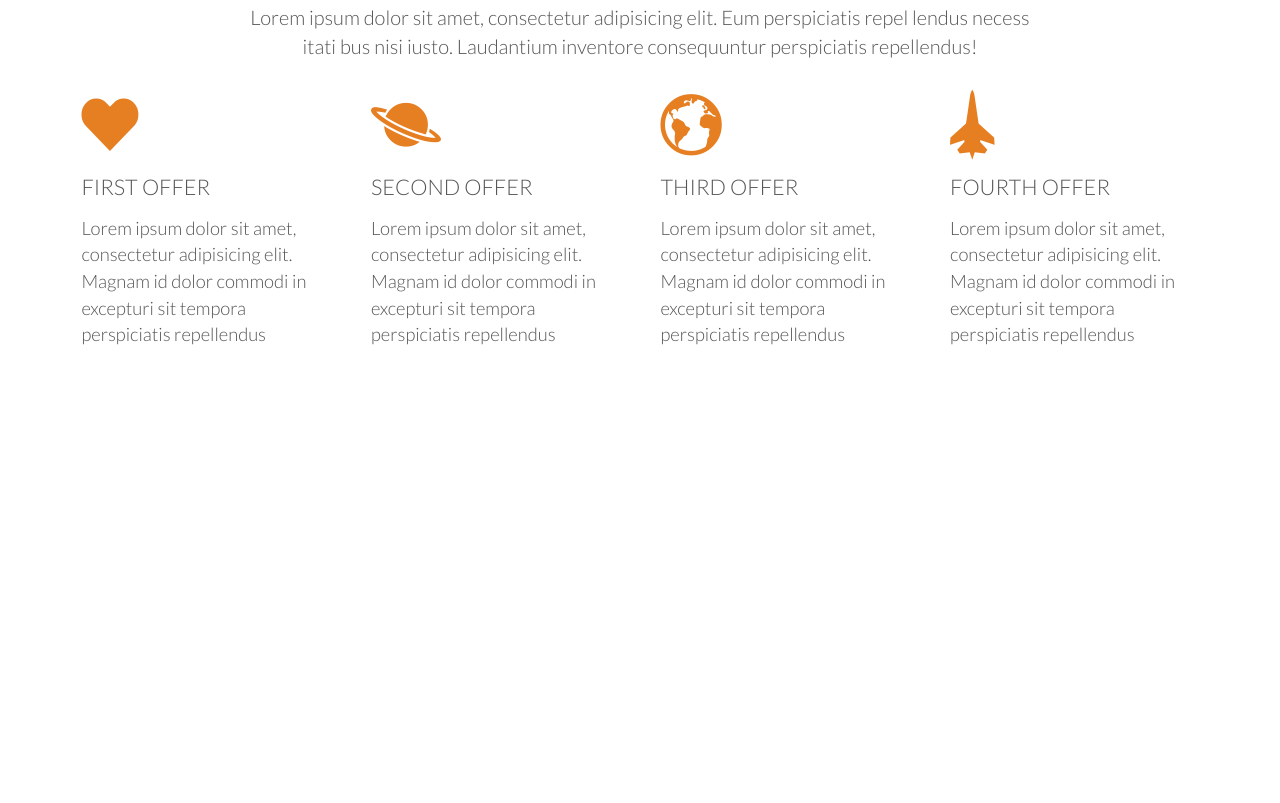
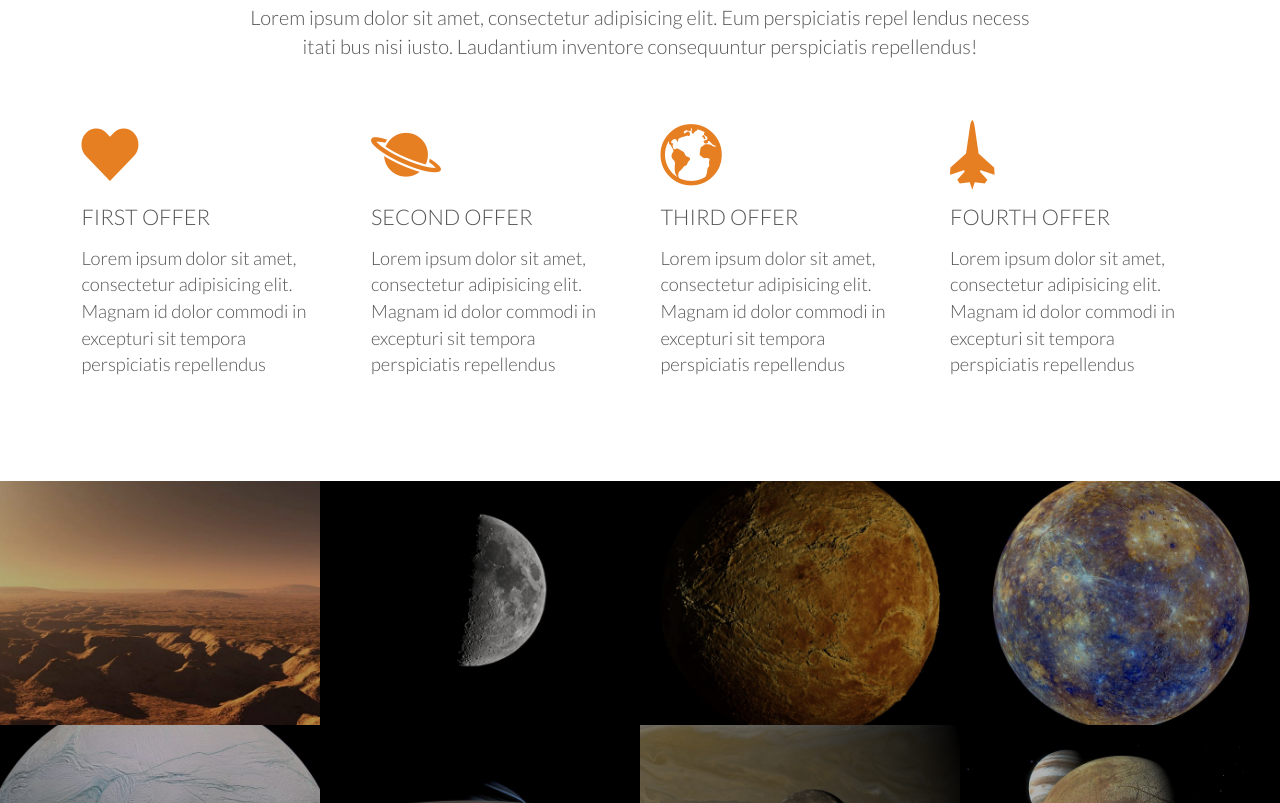
Before and after one commit to josip1987/space-travel-website, a website built with webpack: page app/index.html in a window 1280 px wide. Shown: the part 980-1783 px from the top of the page. Before the commit the page ends 1431 px from the top, so only its background shows below. Built offline with nearby package versions, Linux system fonts and the light colour scheme.

Commit message:
planets section

```diff
--- a/app/assets/styles/base/_variables.css
+++ b/app/assets/styles/base/_variables.css
@@ -2,3 +2,4 @@ $background: #555;
 $white: #ffffff;
 $carrot: #e67e22;
 $orange: #cf6d17;
+$black: #000000;
--- /dev/null
+++ b/app/assets/styles/modules/_section-planets.css
@@ -0,0 +1,34 @@
+.section-planets {
+	padding: 0;
+
+	&__gallery {
+		list-style: none;
+		width: 100%;
+	}
+
+	&__planet {
+		display: block;
+		float: left;
+		width: 25%;
+	}
+
+	&__image {
+		width: 100%;
+		margin: 0;
+		overflow: hidden;
+		background-color: $black;
+
+		& img {
+			width: 100%;
+			height: auto;
+			transform: scale(1.15);
+			transition: transform 0.5s ease-in-out, opacity 0.5s ease-in-out;
+			opacity: 0.7;
+
+			&:hover {
+				transform: scale(1.05);
+				opacity: 1;
+			}
+		}
+	}
+}
--- a/app/assets/styles/modules/_section.css
+++ b/app/assets/styles/modules/_section.css
@@ -26,5 +26,6 @@
 		width: 70%;
 		margin-left: 15%;
 		text-align: center;
+		margin-bottom: 30px;
 	}
 }
--- a/app/assets/styles/styles.css
+++ b/app/assets/styles/styles.css
@@ -11,4 +11,5 @@
 @import "modules/_main-navigation";
 @import "modules/_section";
 @import "modules/_section-features";
+@import "modules/_section-planets";
 @import "modules/_icons";
--- a/app/index.html
+++ b/app/index.html
@@ -69,6 +69,39 @@
 		</div> <!--/ .row -->
 	</section> <!--/ .section .section-features -->
 
+	<section class="section section-planets">
+		<ul class="section-planets__gallery">
+			<li class="section-planets__planet">
+				<figure class="section-planets__image"><img src="../assets/images/mars.jpg" alt="Mars" title="Mars"></figure>
+			</li>
+			<li class="section-planets__planet">
+				<figure class="section-planets__image"><img src="../assets/images/moon.jpg" alt="Moon" title="Moon"></figure>
+			</li>
+			<li class="section-planets__planet">
+				<figure class="section-planets__image"><img src="../assets/images/venus.jpg" alt="Venus" title="Venus"></figure>
+			</li>
+			<li class="section-planets__planet">
+				<figure class="section-planets__image"><img src="../assets/images/mercury.jpg" alt="Mercury" title="Mercury"></figure>
+			</li>
+		</ul> <!--/ .section-planets__gallery -->
+
+		<ul class="section-planets__gallery">
+			<li class="section-planets__planet">
+				<figure class="section-planets__image"><img src="../assets/images/enceladus.jpg" alt="Enceladus" title="Enceladus"></figure>
+			</li>
+			<li class="section-planets__planet">
+				<figure class="section-planets__image"><img src="../assets/images/saturn.jpg" alt="Saturn" title="Saturn"></figure>
+			</li>
+			<li class="section-planets__planet">
+				<figure class="section-planets__image"><img src="../assets/images/ganymede.jpg" alt="Ganymede" title="Ganymede"></figure>
+			</li>
+			<li class="section-planets__planet">
+				<figure class="section-planets__image"><img src="../assets/images/europa.jpg" alt="Europa" title="Europa"></figure>
+			</li>
+		</ul> <!--/ .section-planets__gallery -->
+	</section> <!--/ .section .section-planets -->
+
+
 <script src="/temp/scripts/App.js"></script>
 </body>
 </html>
--- a/app/temp/styles/styles.css
+++ b/app/temp/styles/styles.css
@@ -1289,6 +1289,7 @@ h3 {
   width: 70%;
   margin-left: 15%;
   text-align: center;
+  margin-bottom: 30px;
 }
 
 .section-features__item {
@@ -1306,6 +1307,45 @@ h3 {
   line-height: 145%;
 }
 
+.section-planets {
+	padding: 0;
+}
+
+.section-planets__gallery {
+  list-style: none;
+  width: 100%;
+}
+
+.section-planets__planet {
+  display: block;
+  float: left;
+  width: 25%;
+}
+
+.section-planets__image {
+  width: 100%;
+  margin: 0;
+  overflow: hidden;
+  background-color: #000000;
+}
+
+.section-planets__image img {
+  width: 100%;
+  height: auto;
+  -webkit-transform: scale(1.15);
+          transform: scale(1.15);
+  transition: opacity 0.5s ease-in-out, -webkit-transform 0.5s ease-in-out;
+  transition: transform 0.5s ease-in-out, opacity 0.5s ease-in-out;
+  transition: transform 0.5s ease-in-out, opacity 0.5s ease-in-out, -webkit-transform 0.5s ease-in-out;
+  opacity: 0.7;
+}
+
+.section-planets__image img:hover {
+  -webkit-transform: scale(1.05);
+          transform: scale(1.05);
+  opacity: 1;
+}
+
 .icon-big {
 	font-size: 350%;
 	display: block;
```
Also changed, not shown: app/assets/images/enceladus.jpg (added), app/assets/images/europa.jpg (added), app/assets/images/ganymede.jpg (added), app/assets/images/mars.jpg (added), app/assets/images/mercury.jpg (added), app/assets/images/moon.jpg (added), app/assets/images/saturn.jpg (added), app/assets/images/venus.jpg (added).
